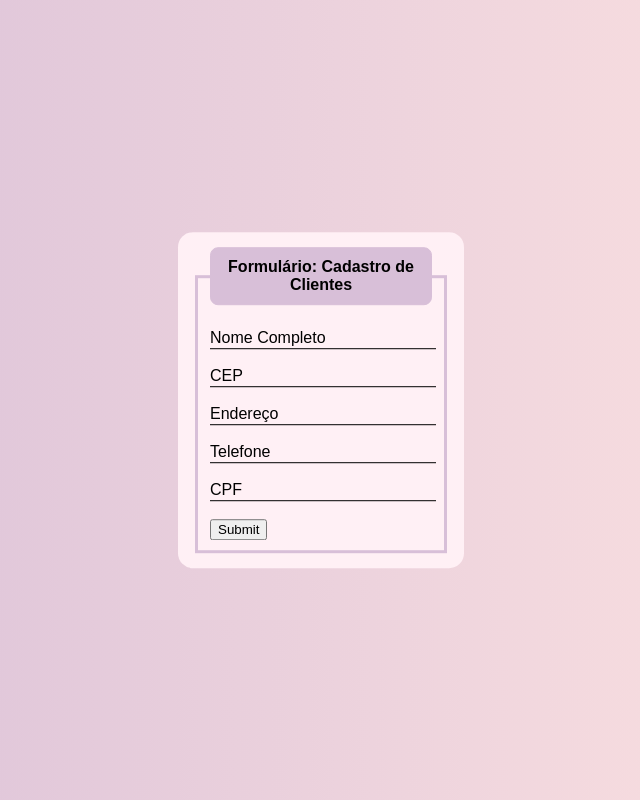
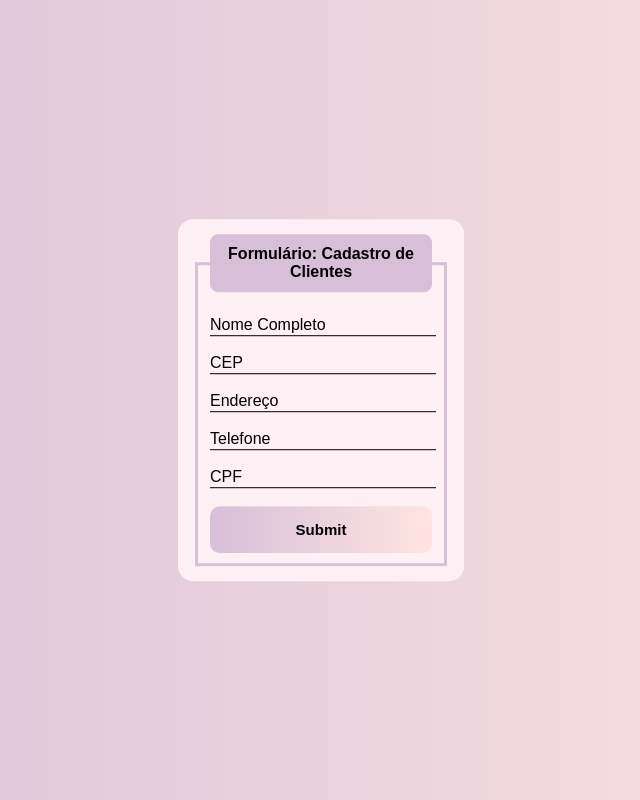
Before and after one commit to brunalbuq/ProgramacaoWeb2, a plain HTML site: page cadastro.html in a window 1280 px wide. Shown: the whole page, without its empty margins (319-959 px from the left). Drawn offline with Linux system fonts and the light colour scheme.

Commit message:
Estilizando o Botão

```diff
--- a/cadastro.html
+++ b/cadastro.html
@@ -44,7 +44,7 @@
                 </div>
 
                 <br>
-                <input type="submit" name="submit" id="">
+                <input type="submit" name="submit" id="submit">
             </fieldset>
         </form>
 
--- a/style.css
+++ b/style.css
@@ -63,12 +63,14 @@ legend{
     width: 100%;
     border: none;
     padding: 15px;
-    color: white;
+    color: black;
     font-size: 15px;
     cursor: pointer;
     border-radius: 10px;
+    font-weight: bold;
 }
 
 #submit:hover{
     background-image: linear-gradient(to right, rgb(216,191,216), rgb(241, 225, 255));
+    font-weight: bold;
 }
```
